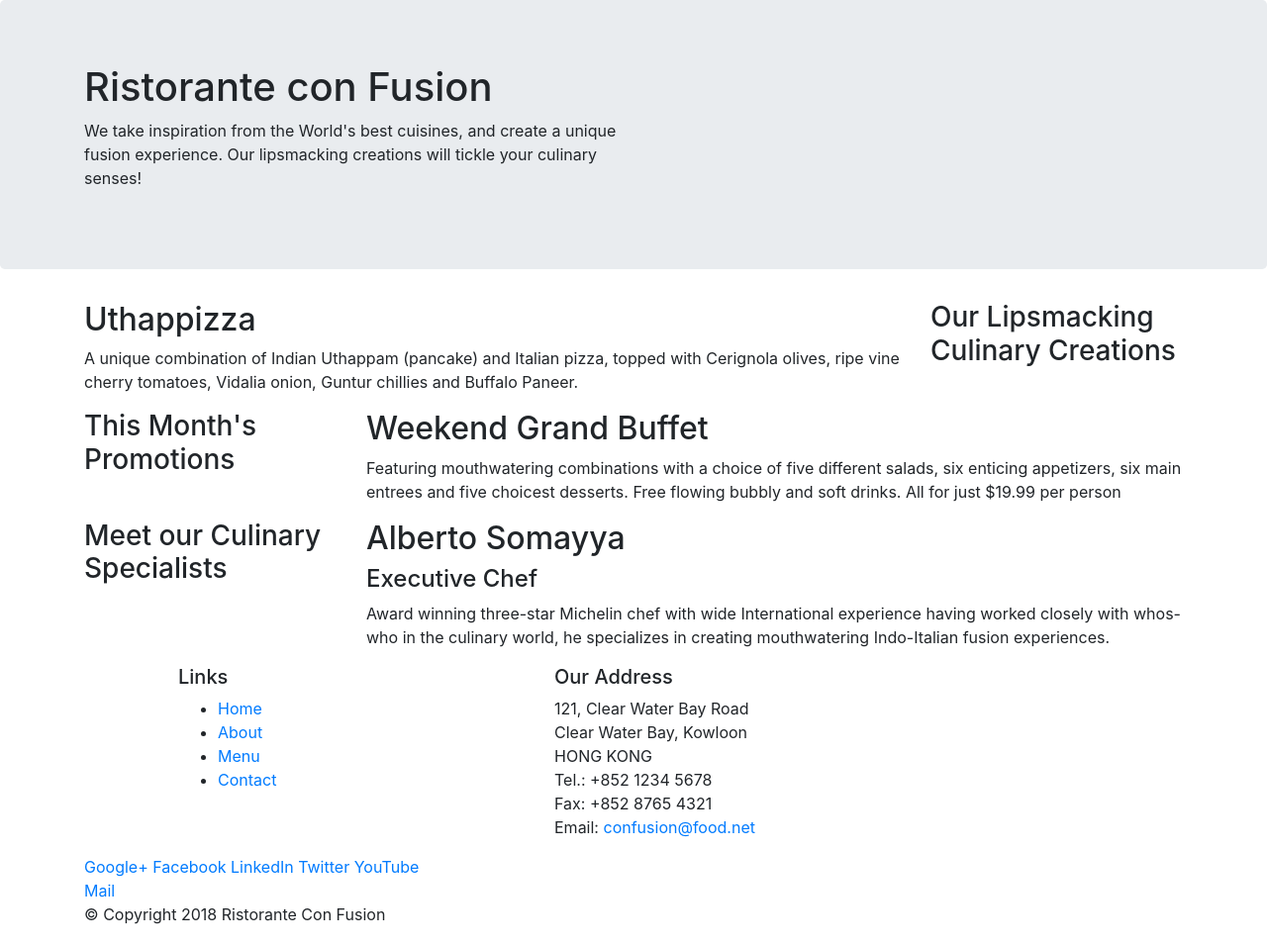
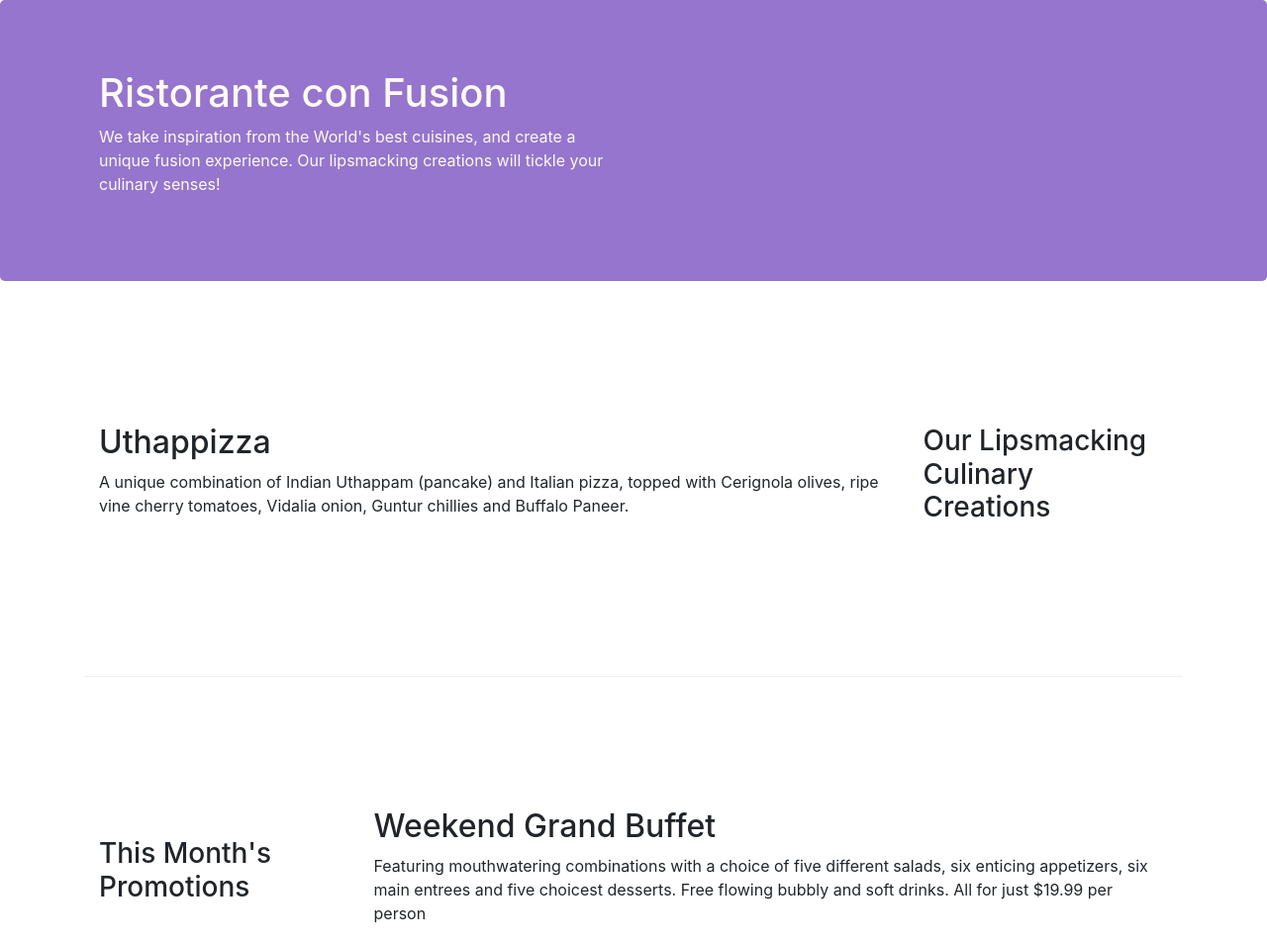
Before and after one commit to abhisheksharma78/bootstrap4, a website: page index.html in a window 1280 px wide. Shown: the top 955 px of the page at 99% size. Drawn offline with nearby package versions, Linux system fonts and the light colour scheme.

Commit message:
bootstrap grid part 2

```diff
--- a/index.html
+++ b/index.html
@@ -10,13 +10,14 @@
 
         <!-- Bootstrap CSS -->
         <link rel="stylesheet" href="node_modules/bootstrap/dist/css/bootstrap.min.css">
+        <link rel="stylesheet" href="styles.css">
 </head>
 
 <body>
 
     <header class="jumbotron">
         <div class="container">
-            <div class="row">
+            <div class="row row-header">
                 <div class="col-12 col-sm-6">
                     <h1>Ristorante con Fusion</h1>
                     <p>We take inspiration from the World's best cuisines, and create a unique fusion experience. Our lipsmacking creations will tickle your culinary senses!</p>
@@ -28,7 +29,7 @@
     </header>
 
     <div class="container">
-        <div class="row">
+        <div class="row row-content align-items-center">
             <div  class="col-12 col-sm=4 order-sm-last col-md-3">
                 <h3>Our Lipsmacking Culinary Creations</h3>
             </div>
@@ -39,7 +40,7 @@
         </div>
 
 
-        <div class="row">
+        <div class="row row-content align-items-center">
             <div class="col-12 col-sm=4 col-md-3">
                 <h3>This Month's Promotions</h3>
             </div>
@@ -49,7 +50,7 @@
             </div>
         </div>
 
-        <div class="row">
+        <div class="row row-content align-items-center">
             <div class="col-12 col-sm=4 col-md-3">
                 <h3>Meet our Culinary Specialists</h3>
             </div>
@@ -61,12 +62,12 @@
         </div>
     </div>
 
-    <footer>
+    <footer class="footer">
         <div class="container">
             <div class="row">
-                <div class="col-4 offset-1 col=sm-2">
+                <div class="col-2 offset-1 col=sm-2">
                     <h5>Links</h5>
-                    <ul>
+                    <ul class="list-unstyled">
                         <li><a href="#">Home</a></li>
                         <li><a href="#">About</a></li>
                         <li><a href="#">Menu</a></li>
@@ -84,8 +85,8 @@
 		              Email: <a href="mailto:confusion@food.net">confusion@food.net</a>
 		           </address>
                 </div>
-                <div class="col-12 col-sm-4">
-                    <div>
+                <div class="col-12 col-sm-4 align-self-center">
+                    <div class="text-center">
                         <a href="http://google.com/+">Google+</a>
                         <a href="http://www.facebook.com/profile.php?id=">Facebook</a>
                         <a href="http://www.linkedin.com/in/">LinkedIn</a>
@@ -95,7 +96,7 @@
                     </div>
                 </div>
            </div>
-           <div class="row">
+           <div class="row justify-content-center">
                 <div class="col-auto">
                     <p>© Copyright 2018 Ristorante Con Fusion</p>
                 </div>
--- /dev/null
+++ b/styles.css
@@ -0,0 +1,30 @@
+.row-header{
+    margin: 0px auto;
+    padding: 0px auto;
+}
+
+.row-content{
+    margin: 0px auto;
+    padding: 50px 0px 50px 0px;
+    border-bottom: 1px ridge;
+    min-height: 400px;
+}
+
+.footer{
+    background-color: #D1C4E9;
+    margin: 0px auto;
+    padding: 20px 0px 20px 0px;
+}
+
+.jumbotron{
+    padding: 70px 30px 70px 30px;
+    margin: 0px;
+    background-color: #9575CD;
+    color: floralwhite;
+}
+
+.address{
+    font-size: 80%;
+    margin: 0px;
+    color: #0f0f0f;
+}
```
